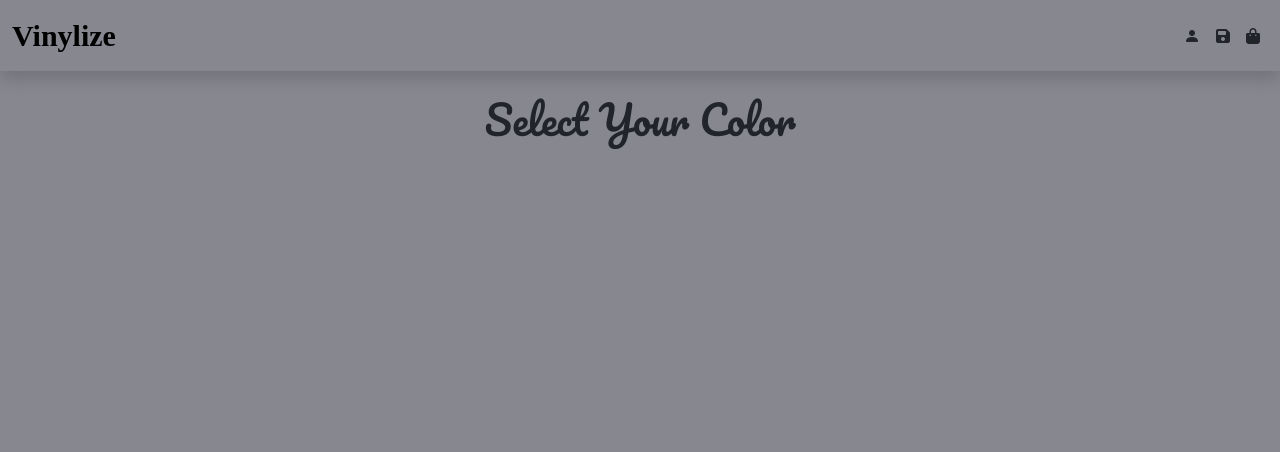
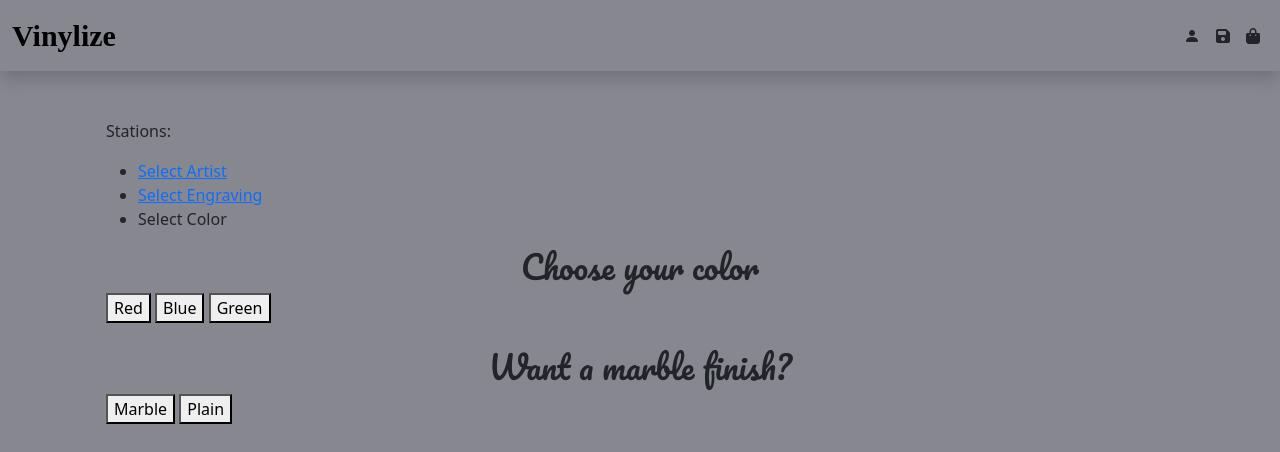
Before and after one commit to abarroso08/Vinylize, a PHP site: page /select-color.php in a window 1280 px wide. Shown: the top 452 px of the page. Run offline with PHP 8.4, Linux system fonts and the light colour scheme; grey boxes are pictures that could not be loaded.

Commit message:
Cambio Color Station

```diff
--- a/select-color.php
+++ b/select-color.php
@@ -4,12 +4,49 @@
 
 <body class="d-flex flex-column min-vh-100">
      <?php include "assets/nav.php" ?>
-     <!-- Aqui va el código de la página.
-     include: añade los archivos nav.php y footer.php a este código literalmente como si hiciera un copy/paste.-->
 
-     <h1 class="text-center font-pacifico text-4xl md:text-5xl text-indigo-600 mt-4">
-    Select Your Color
-     </h1>
+     <div class="container mx-auto mt-4 flex">
+         <!-- Left Side: Navigation and Color Selection -->
+         <div class="w-1/2 p-4">
+             <!-- Navigation Column -->
+             <div class="mb-6">
+                 <p class="text-gray-500">Stations:</p>
+                 <ul class="list-disc pl-4">
+                     <li><a href="select-artist.php" class="text-indigo-600">Select Artist</a></li>
+                     <li><a href="select-engraving.php" class="text-indigo-600">Select Engraving</a></li>
+                     <li class="font-bold text-indigo-800">Select Color</li>
+                 </ul>
+             </div>
 
-     <!--Footer.php contiene el cierre de body y html, por eso no hace falta ponerlo aqui-->
+             <!-- Color Selection Title -->
+             <h2 class="text-2xl font-semibold mb-2">Choose your color</h2>
+             <div class="color-buttons mb-4">
+                 <button class="color-btn bg-red-500" data-color="red">Red</button>
+                 <button class="color-btn bg-blue-500" data-color="blue">Blue</button>
+                 <button class="color-btn bg-green-500" data-color="green">Green</button>
+                 <!-- Add more color buttons as needed -->
+             </div>
+
+             <!-- Marble Finish Selection -->
+             <h2 class="text-2xl font-semibold mb-2">Want a marble finish?</h2>
+             <div class="finish-buttons">
+                 <button class="finish-btn" id="marble">Marble</button>
+                 <button class="finish-btn active" id="plain">Plain</button>
+             </div>
+         </div>
+
+         <!-- Right Side: Vinyl and Album Cover Display -->
+         <div class="w-1/2 p-4 flex items-center justify-center">
+             <div class="relative">
+                 <!-- Big Circle (Vinyl) -->
+                 <img id="vinyl-display" src="images/default-vinyl.jpg" alt="Vinyl" class="w-64 h-64 rounded-full object-cover">
+                 <!-- Small Circle (Album Cover) Positioned on Top -->
+                 <img src="images/default-album.jpg" alt="Album Cover" class="w-16 h-16 rounded-full object-cover absolute top-4 right-4">
+             </div>
+         </div>
+     </div>
+
      <?php include "assets/footer.php" ?>
+
+     <script src="js/color-selection.js"></script>
+</body>
```
